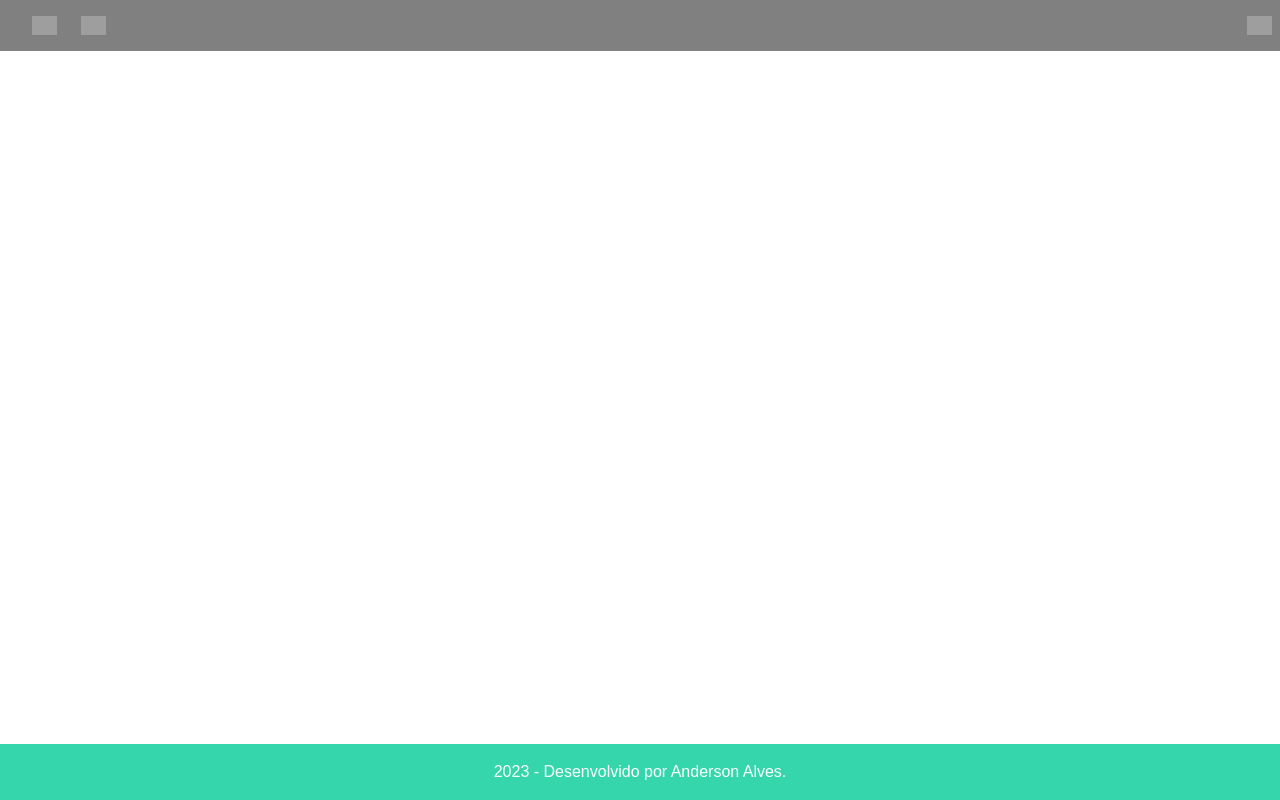
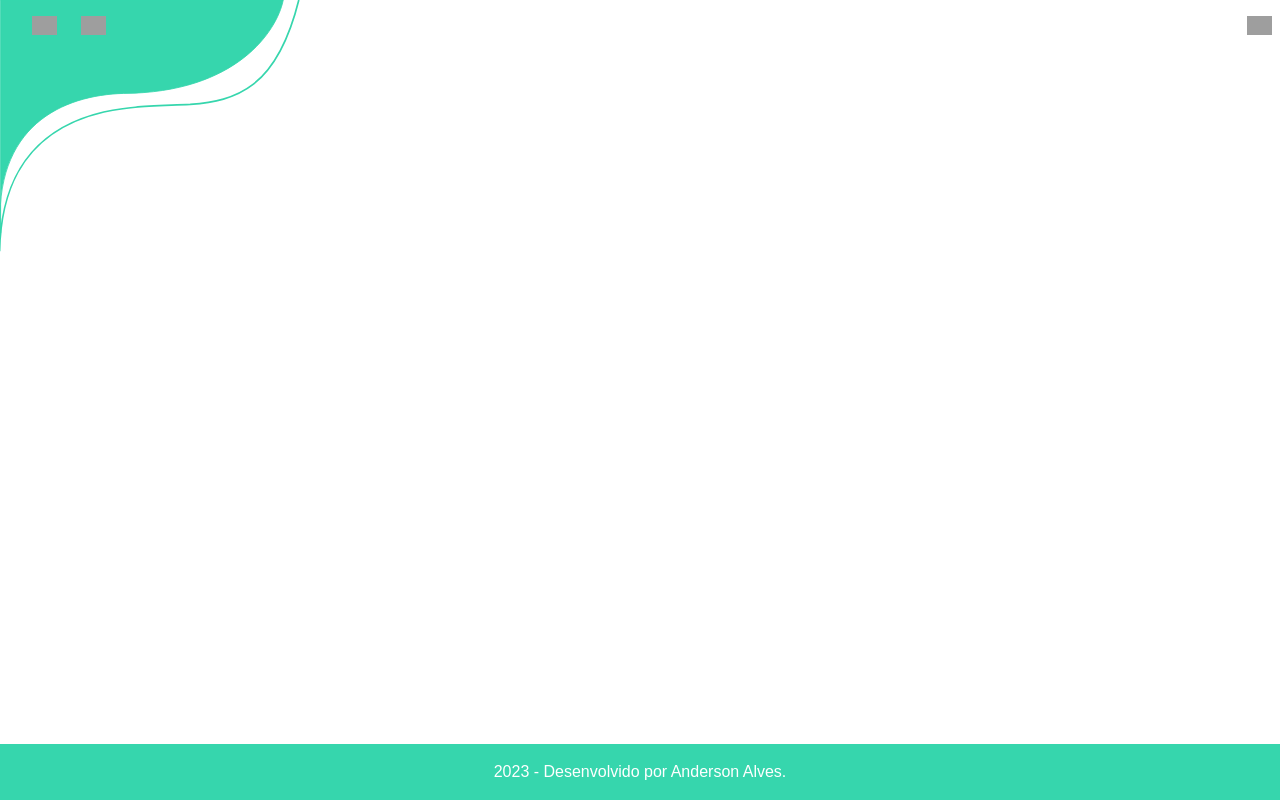
Before and after one commit to anderson-alves427/challenge-adopet-alura, a React (Vite) app: page / in a window 1280 px wide. Built offline with nearby package versions, Linux system fonts and the light colour scheme; grey boxes are pictures that could not be loaded.

Commit message:
style: add forma1 lateral superior esquerdo

```diff
--- a/src/App.tsx
+++ b/src/App.tsx
@@ -1,3 +1,4 @@
+import { ContainerMain } from './shared/components/ContainerMain';
 import { Footer } from './shared/components/Footer';
 import { Header } from './shared/components/Header';
 import { GlobalStyle } from './shared/styles/GlobalStyle';
@@ -7,6 +8,7 @@ function App() {
     <>
       <GlobalStyle />
       <Header />
+      <ContainerMain />
       <Footer />
     </>
   );
--- /dev/null
+++ b/src/shared/components/ContainerMain/index.tsx
@@ -0,0 +1,10 @@
+import * as S from './styles';
+import Forma1 from '../../../assets/background/Forma1.svg';
+
+export const ContainerMain = () => {
+  return (
+    <S.ContainerMain>
+      <S.TopImage src={Forma1} alt="forma1" />
+    </S.ContainerMain>
+  );
+};
--- /dev/null
+++ b/src/shared/components/ContainerMain/styles.ts
@@ -0,0 +1,15 @@
+import styled from 'styled-components';
+import { metrics } from '../../theme';
+
+export const ContainerMain = styled.div`
+  width: 100%;
+  min-height: 100vh;
+  overflow-x: hidden;
+`;
+
+export const TopImage = styled.img`
+  position: relative;
+  width: 300px;
+  left: 0;
+  top: 0;
+`;
--- a/src/shared/components/Header/styles.ts
+++ b/src/shared/components/Header/styles.ts
@@ -8,7 +8,6 @@ export const Header = styled.header`
   padding: ${metrics.padding.md} ${metrics.padding.sm};
   display: flex;
   justify-content: space-between;
-  background-color: gray;
   align-items: center;
 `;
 
```
Also changed, not shown: src/assets/background/Forma1.svg (added).
